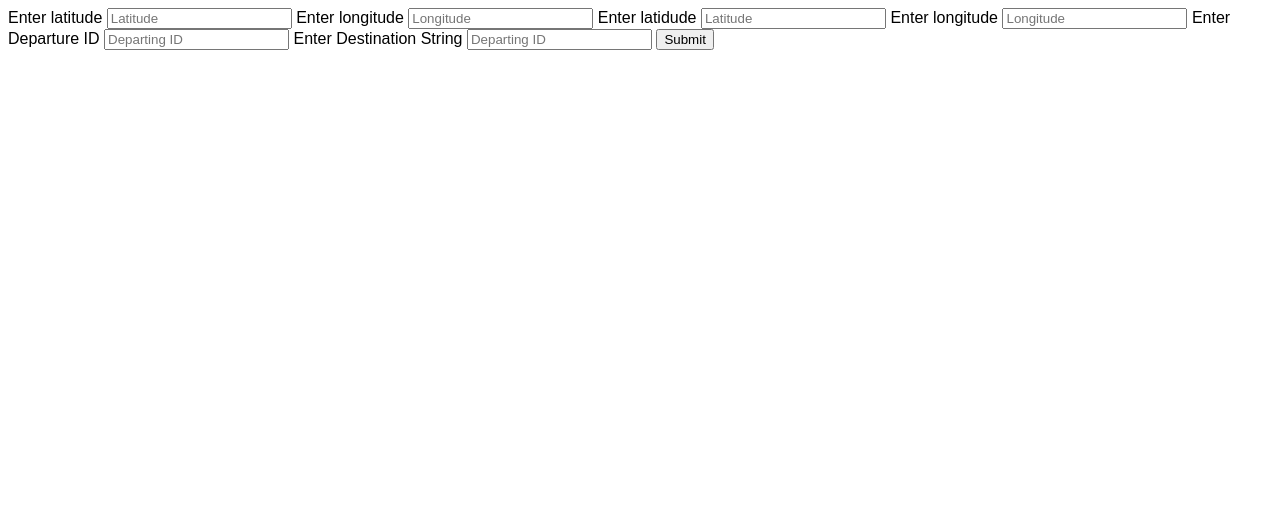
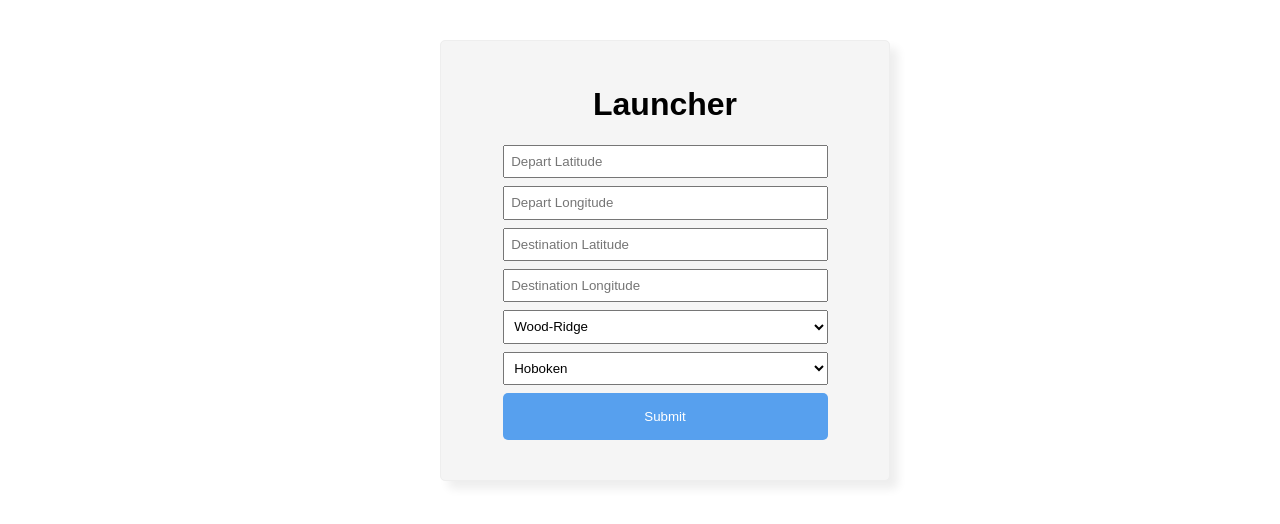
Before and after one commit to BlairCurrey/commute-dashboard, a website: page public/index.html in a window 1280 px wide. Drawn offline with Linux system fonts and the light colour scheme.

Commit message:
styled launcher

```diff
--- a/public/css/stylesheet.css
+++ b/public/css/stylesheet.css
@@ -4,6 +4,51 @@
     --primary-green-color: #4CAF50;
     --nuetral-color: #f5f5f5
   }
+
+#launch-page{
+    margin-top: 5vh;
+}
+
+#card-container {
+    width: 400px;
+    margin: 0 auto;;
+    /* padding: 1rem; */
+}
+
+#launcher-card {
+    background: var(--nuetral-color);
+    padding: 1.5rem;
+}
+
+.form-input {
+    margin-bottom: 0.5rem;
+}
+
+form{
+    width: 325px;
+    margin: 1em auto;
+}
+
+input[type=text], select {
+    height: 2.5em;
+    width: 100%;
+    padding: 0.2em 0.5em;
+    box-sizing: border-box;
+}
+
+input[type=submit] {
+    background-color: var(--primary-blue-color);
+    color: white;
+    border: none;
+    border-radius: 5px;
+    cursor: pointer;
+    padding: 1rem 2rem;
+    width: 100%;
+}
+
+input[type=submit]:hover {
+    opacity: 0.8;
+}
 
 body {
     font-family: Arial, Helvetica, sans-serif;
@@ -17,36 +62,11 @@ body {
 
 .grid {
     display: grid;
-    /* background-color: var(--nuetral-color); */
     grid-template-columns: repeat(6, 1fr);
-    /* grid-template-columns: repeat(autofit, minmax(100px, 1fr)); */
     grid-template-rows: auto;
     gap: 1em;
     padding: 1em;
 }
-/* @media only screen and (min-width: 0)  {
-    body {font-size: 0.25em;}
-    object {max-width: 50px;}
-}
-@media only screen and (min-width: 1000px)  {
-    body {font-size: .75em;}
-    object {max-width: 100px;}
-}
-
-@media only screen and (min-width: 1200px)  {
-    body {font-size: 1em;}
-    object {max-width: 250px;}
-}
-
-@media only screen and (min-width: 1400px)  {
-    body {font-size: 1.25em;}
-    object {max-width: 300px;}
-}
-
-@media only screen and (min-width: 1800px)  {
-    body {font-size: 1.5em;}
-    object {max-width: 400px;}
-} */
 
 @media only screen and (max-width: 768px)  {
     .item-a { grid-column: 1;}
@@ -61,12 +81,12 @@ body {
         gap: 1em;
         padding: 1em;
     }
-    /* body{
-        font-size: .5em;
+    body{
+        font-size: 0.8em;
     }
     object {
         max-width: 150px;
-    } */
+    }
 }
 .card-box {
     display: flex;
@@ -91,8 +111,14 @@ object {
     max-width: 67%;
 }
 
+/* Utility styling */
+
 .center {
     text-align: center;
+}
+
+.hidden {
+    display: none;
 }
 
 #date-time{
--- a/public/index.html
+++ b/public/index.html
@@ -7,20 +7,45 @@
         <link rel="stylesheet" href="css/stylesheet.css">
       </head>
       <body>
+          <div id="launch-page">
+            <div id="card-container">
+                <div id="launcher-card" class="card">
                     <form action="dashboard.html" method="GET">
+                        <h1 class="center">Launcher</h1>
+                        <div class="form-input">
                             <label class="hidden" for="start-lat">Enter latitude</label>
-            <input type="text" name="lat1" id="start-lat" placeholder="Latitude"/>
+                            <input type="text" name="lat1" id="start-lat" placeholder="Depart Latitude"/>
+                        </div>
+                        <div class="form-input">
                             <label class="hidden" for="start-lon">Enter longitude</label>
-            <input type="text" name="lon1" id="start-lon" placeholder="Longitude"/>
+                            <input type="text" name="lon1" id="start-lon" placeholder="Depart Longitude"/>
+                        </div>
+                        <div class="form-input">
                             <label class="hidden" for="end-lat">Enter latidude</label>
-            <input type="text" name="lat2" id="end-lat" placeholder="Latitude"/>
+                            <input type="text" name="lat2" id="end-lat" placeholder="Destination Latitude"/>
+                        </div>
+                        <div class="form-input">
                             <label class="hidden" for="end-lon">Enter longitude</label>
-            <input type="text" name="lon2" id="end-lon" placeholder="Longitude"/>
-            <label class="hidden" for="depart-id">Enter Departure ID</label>
-            <input type="text" name="depart_id" id="depart-id" placeholder="Departing ID"/>
-            <label class="hidden" for="destination-str">Enter Destination String</label>
-            <input type="text" name="destination_str" id="destination-str" placeholder="Departing ID">
+                            <input type="text" name="lon2" id="end-lon" placeholder="Destination Longitude"/>
+                        </div>
+                        <div class="form-input">
+                            <label class="hidden" for="depart-id">Depart From</label>
+                            <select name="depart_id" id="depart-id">
+                                <option value="WR">Wood-Ridge</option>
+                                <option value="SV">Spring Valley</option>
+                            </select>
+                        </div>
+                        <div class="form-input">
+                            <label class="hidden" for="destination-str">Destination</label>
+                            <select name="destination_str" id="destination-str">
+                                <option value="Hoboken">Hoboken</option>
+                                <option value="Spring Valley">Spring Valley</option>
+                            </select>
+                        </div>
                         <input type="submit" value="Submit" />
                     </form>
+                    </div>
+                </div>
+          </div>
     </body>
 </html>
```
Lines whose indentation alone changed are shown as unchanged.
